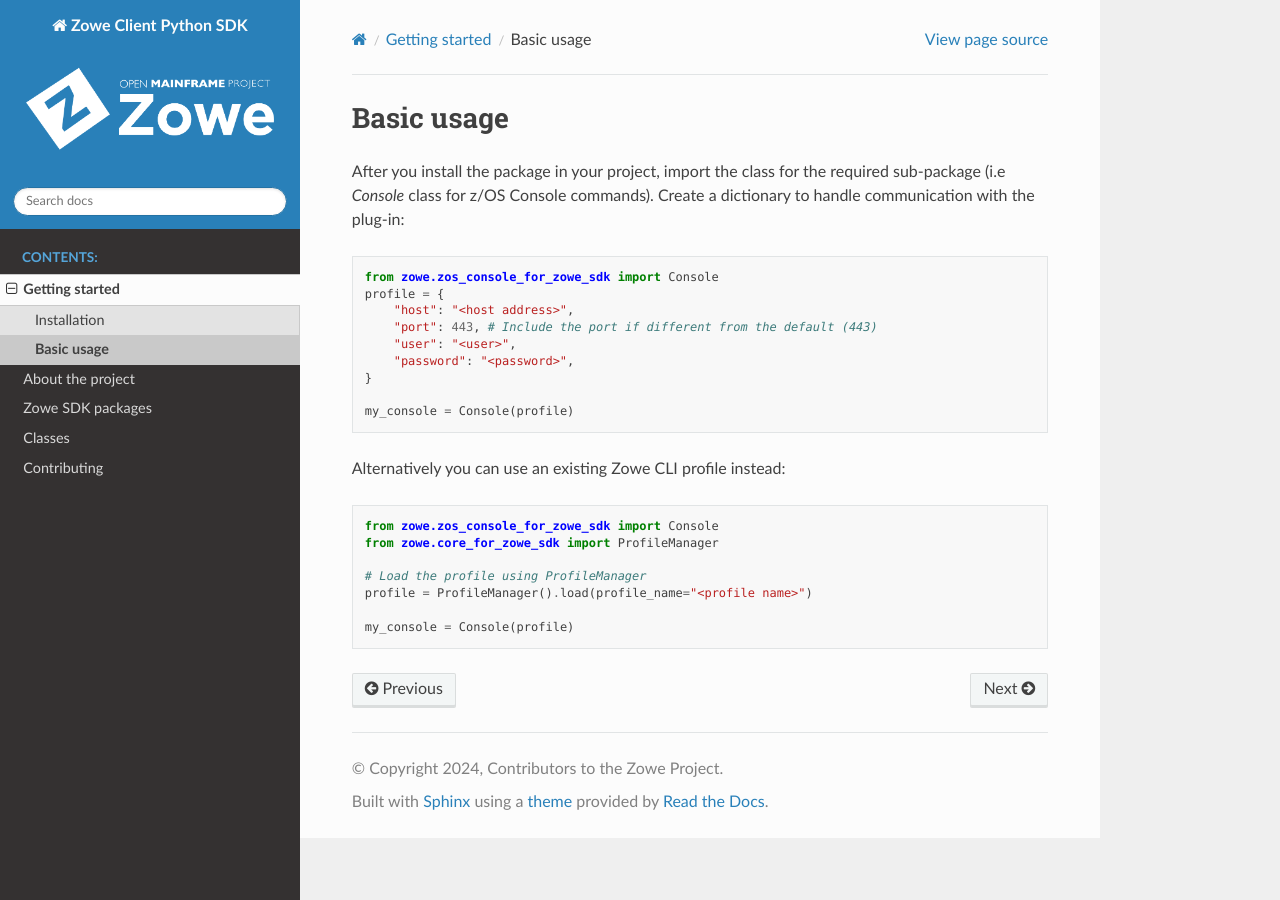
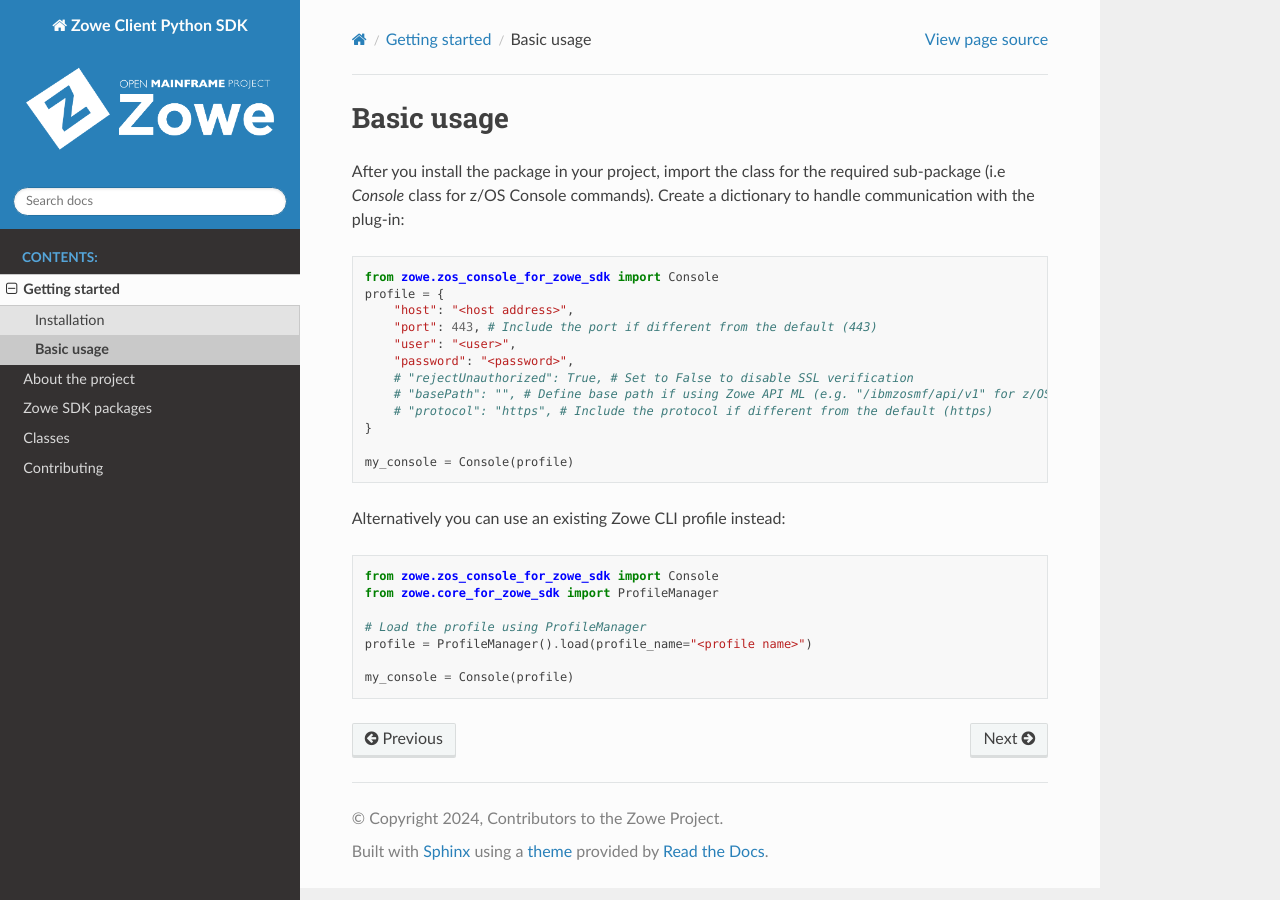
Before and after one commit to zowe/zowe-client-python-sdk, a Sphinx documentation site: the page built from docs/source/usage/examples.rst, in a window 1280 px wide. Built offline with Sphinx 7.4.7 and the Read the Docs theme 3.1.0, drawn with Linux system fonts in a browser that asks for light colours.

Commit message:
Update examples.rst to add more profile options
Signed-off-by: Timothy Johnson <timothy.johnson@broadcom.com>

```diff
--- a/docs/source/usage/examples.rst
+++ b/docs/source/usage/examples.rst
@@ -12,6 +12,9 @@
         "port": 443, # Include the port if different from the default (443)
         "user": "<user>",
         "password": "<password>",
+        # "rejectUnauthorized": True, # Set to False to disable SSL verification
+        # "basePath": "", # Define base path if using Zowe API ML (e.g. "/ibmzosmf/api/v1" for z/OSMF)
+        # "protocol": "https", # Include the protocol if different from the default (https)
     }
 
     my_console = Console(profile)
```
